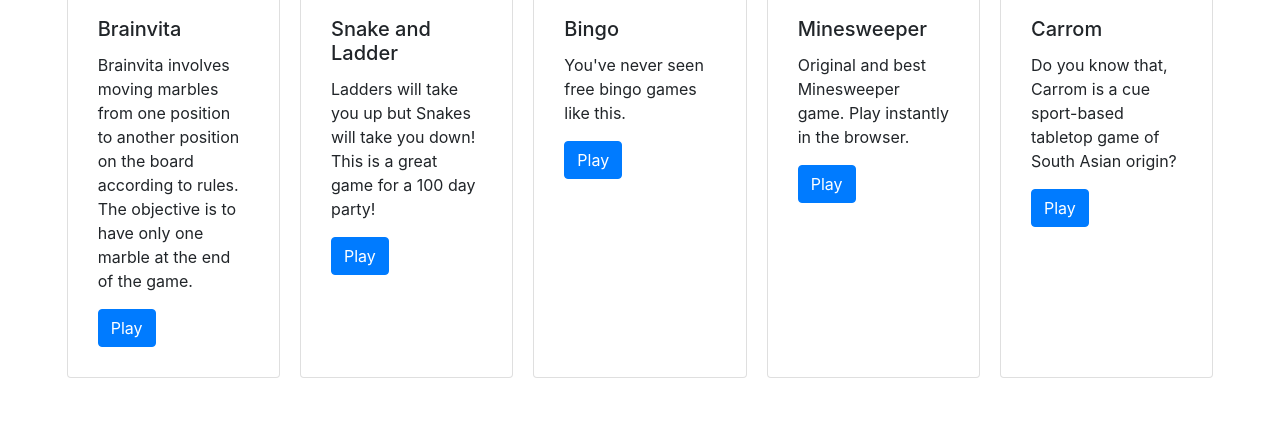
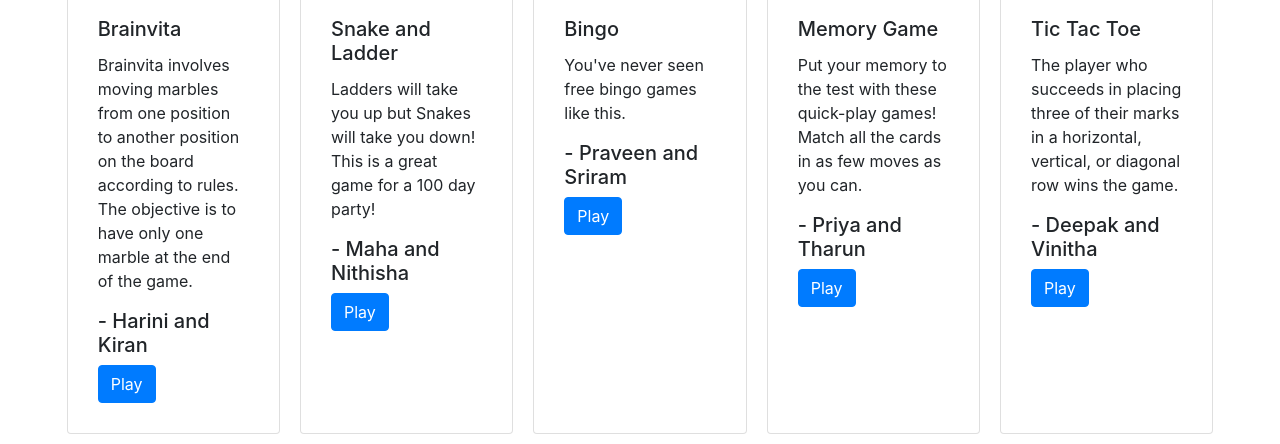
Before and after one commit to clementemerson/kidsregame, a plain HTML site: page index.html in a window 1280 px wide. Shown: the part 522-966 px from the top of the page. Before the commit the page ends 910 px from the top, so only its background shows below. Drawn offline with nearby package versions, Linux system fonts and the light colour scheme.

Commit message:
Update index.html

```diff
--- a/index.html
+++ b/index.html
@@ -59,36 +59,41 @@
     <div class="container display-mobile">
         <div class="row justify-content-center">
             <div class="card col-5 card-padding">
-                <a href="Brainvita\BRAINVITA.html" target="blank"class="btn btn-primary">
+                <a href="Brainvita_game\BRAINVITA.html" target="blank" class="btn btn-primary">
                     <img src="http://www.touchmeme.com/uploads/1/0/2/2/1022284/4974146.png?181" class="card-img-top" alt="...">
+                    <h5 class="card-text">Harini and Kiran</h5>
                 </a>
             </div>
 
             <div class="card col-5 card-padding">
-                <a href="SnakeAndLadder\SnakeAndLadder.html" target="blank">
+                <a href="SnakeLadder_game\SnakeAndLadder.html" target="blank" class="btn btn-primary">
                     <img src="https://i.makeagif.com/media/10-02-2015/fY8D-g.gif" class="card-img-top" alt="...">
+                    <h5 class="card-text">Maha and Nithisha</h5>
                 </a>
             </div>
         </div>
 
         <div class="row justify-content-center">
             <div class="card col-5 card-padding">
-                <a href="Bingo\Bingo.html" target="blank">
+                <a href="bingo_game\bingoprogram.html" target="blank" class="btn btn-primary">
                     <img src="https://www.gifmania.us/Animated-Gifs-Objects/Free-Animations-Toys/Images-Casino/Bingo/Bingo-Cardboard-89303.gif" class="card-img-top" alt="...">
+                    <h5 class="card-text">Praveen and Sriram</h5>
                 </a>
             </div>
 
             <div class="card col-5 card-padding">
-                <a href="Minesweeper\MineSweeper.html" target="blank">
-                    <img src="https://media.giphy.com/media/l3V0GQMoaDLVbjXEI/giphy.gif" class="card-img-top" alt="...">
+                <a href="MemoryGame_game\project.html" target="blank" class="btn btn-primary">
+                    <img src="https://cdn.kastatic.org/ka-perseus-images/303fff16bcb3b75de2881949fe2a9451c1fcc973.gif" class="card-img-top" alt="...">
+                    <h5 class="card-text">Priya and Tharun</h5>
                 </a>
             </div>
         </div>
 
         <div class="row justify-content-center">
             <div class="card col-5 card-padding">
-                <a href="Carrom\carrom.html" target="blank">
-                    <img src="https://5.imimg.com/data5/LX/AF/MY-37164004/carrom-250x250.gif" class="card-img-top" alt="...">
+                <a href="TicTacToe_game\TicTacToe.html" target="blank" class="btn btn-primary">
+                    <img src="https://is2-ssl.mzstatic.com/image/thumb/Purple118/v4/84/eb/a5/84eba5c2-cd23-acb9-3830-8cb77e72c2c5/PlayerIcon.png/246x0w.png" class="card-img-top" alt="...">
+                    <h5 class="card-text">Deepak and Vinitha</h5>
                 </a>
             </div>
         </div>
@@ -101,7 +106,8 @@
                 <div class="card-body">
                     <h5 class="card-title">Brainvita</h5>
                     <p class="card-text">Brainvita involves moving marbles from one position to another position on the board according to rules. The objective is to have only one marble at the end of the game.</p>
-                    <a href="Brainvita\BRAINVITA.html" target="blank"class="btn btn-primary">Play</a>
+                    <h5 class="card-text">- Harini and Kiran</h5>
+                    <a href="Brainvita_game\BRAINVITA.html" target="blank"class="btn btn-primary">Play</a>
                 </div>
             </div>
 
@@ -110,7 +116,8 @@
                 <div class="card-body">
                     <h5 class="card-title">Snake and Ladder</h5>
                     <p class="card-text">Ladders will take you up but Snakes will take you down! This is a great game for a 100 day party!</p>
-                    <a href="SnakeAndLadder\SnakeAndLadder.html" target="blank"class="btn btn-primary">Play</a>
+                    <h5 class="card-text">- Maha and Nithisha</h5>
+                    <a href="SnakeLadder_game\SnakeAndLadder.html" target="blank"class="btn btn-primary">Play</a>
                 </div>
             </div>
 
@@ -119,25 +126,28 @@
                 <div class="card-body">
                     <h5 class="card-title">Bingo</h5>
                     <p class="card-text">You've never seen free bingo games like this.</p>
-                    <a href="Bingo\Bingo.html" target="blank"class="btn btn-primary">Play</a>
+                    <h5 class="card-text">- Praveen and Sriram</h5>
+                    <a href="bingo_game\bingoprogram.html" target="blank"class="btn btn-primary">Play</a>
                 </div>
             </div>
 
             <div class="card col-xl-2 col-lg-3 col-md-4 col-sm-5 col-11 card-padding">
-                <img src="https://media.giphy.com/media/l3V0GQMoaDLVbjXEI/giphy.gif" class="card-img-top" alt="...">
+                <img src="https://cdn.kastatic.org/ka-perseus-images/303fff16bcb3b75de2881949fe2a9451c1fcc973.gif" class="card-img-top" alt="...">
                 <div class="card-body">
-                    <h5 class="card-title">Minesweeper</h5>
-                    <p class="card-text">Original and best Minesweeper game. Play instantly in the browser.</p>
-                    <a href="Minesweeper\MineSweeper.html" target="blank"class="btn btn-primary">Play</a>
+                    <h5 class="card-title">Memory Game</h5>
+                    <p class="card-text">Put your memory to the test with these quick-play games! Match all the cards in as few moves as you can.</p>
+                    <h5 class="card-text">- Priya and Tharun</h5>
+                    <a href="MemoryGame_game\project.html" target="blank"class="btn btn-primary">Play</a>
                 </div>
             </div>
 
             <div class="card col-xl-2 col-lg-3 col-md-4 col-sm-5 col-11 card-padding">
-                <img src="https://5.imimg.com/data5/LX/AF/MY-37164004/carrom-250x250.gif" class="card-img-top" alt="...">
+                <img src="https://is2-ssl.mzstatic.com/image/thumb/Purple118/v4/84/eb/a5/84eba5c2-cd23-acb9-3830-8cb77e72c2c5/PlayerIcon.png/246x0w.png" class="card-img-top" alt="...">
                 <div class="card-body">
-                    <h5 class="card-title">Carrom</h5>
-                    <p class="card-text">Do you know that, Carrom is a cue sport-based tabletop game of South Asian origin?</p>
-                    <a href="Carrom\carrom.html" target="blank"class="btn btn-primary">Play</a>
+                    <h5 class="card-title">Tic Tac Toe</h5>
+                    <p class="card-text">The player who succeeds in placing three of their marks in a horizontal, vertical, or diagonal row wins the game.</p>
+                    <h5 class="card-text">- Deepak and Vinitha</h5>
+                    <a href="TicTacToe_game\TicTacToe.html" target="blank"class="btn btn-primary">Play</a>
                 </div>
             </div>
         </div>
```
